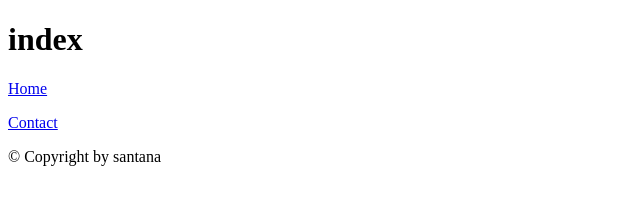
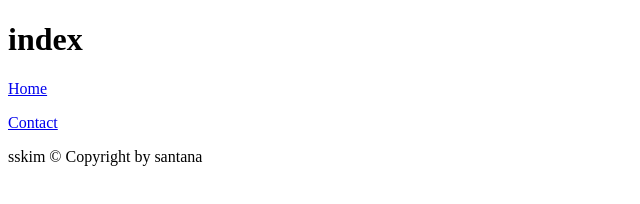
Before and after one commit to ami7key/santana, a plain HTML site: page index.html in a window 1280 px wide. Shown: the full height of the page, 0-640 px from the left. Drawn offline with Linux system fonts and the light colour scheme.

```diff
--- a/index.html
+++ b/index.html
@@ -38,7 +38,11 @@
 
 			<footer>
 				<p>
-					&copy; Copyright  by santana
+
+
+
+
+	sskim	&copy; Copyright  by santana
 				</p>
 			</footer>
 		</div>
```
